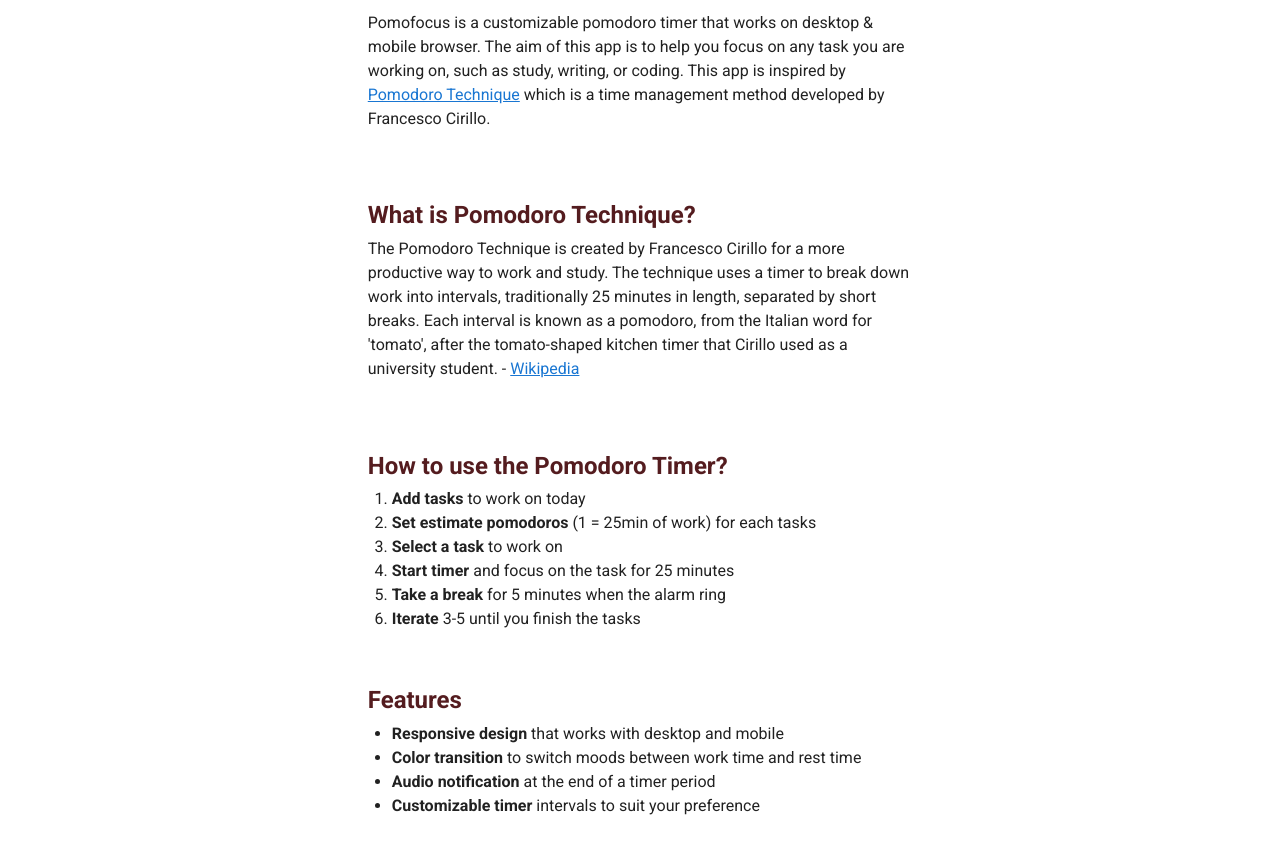
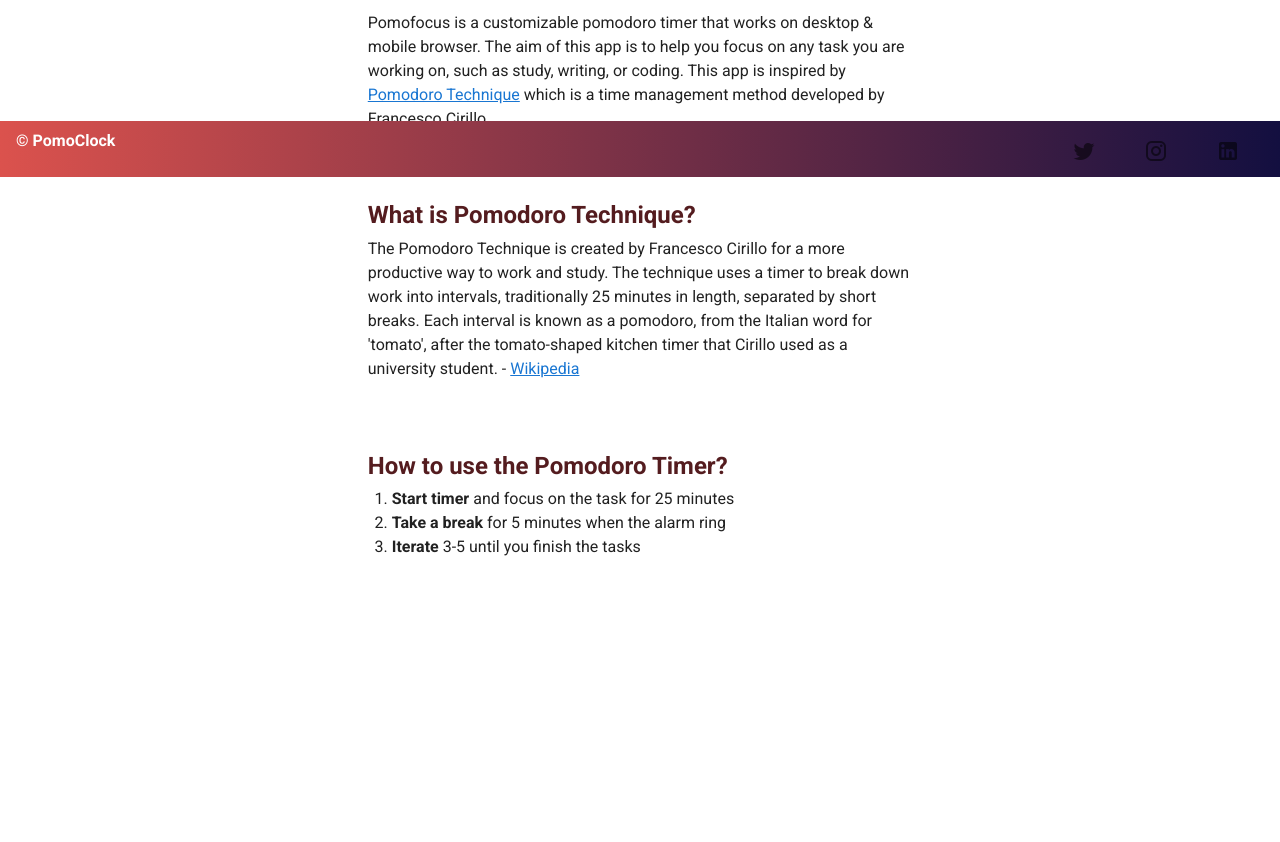
Before and after one commit to waledagne/PomodoroFocus, a Vue app: page / in a window 1280 px wide. Shown: the part 623-1465 px from the top of the page. After the commit the page ends 1206 px from the top, so only its background shows below. Built offline with nearby package versions, Linux system fonts and the light colour scheme.

Commit message:
Netlify deployment

```diff
--- a/src/App.vue
+++ b/src/App.vue
@@ -9,8 +9,8 @@
         </v-col>
       </v-row>
       </v-container>
+        <Footer />
    </v-content>
-    <Footer />
  </v-app>
 </template>
 
--- a/src/components/Description.vue
+++ b/src/components/Description.vue
@@ -49,12 +49,6 @@
           How to use the Pomodoro Timer?
         </h2>
         <ol class="features__list-ol">
-          <li><strong>Add tasks</strong> to work on today</li>
-          <li>
-            <strong>Set estimate pomodoros</strong> (1 = 25min of
-            work) for each tasks
-          </li>
-          <li><strong>Select a task</strong> to work on</li>
           <li>
             <strong>Start timer</strong> and focus on the task for 25
             minutes
@@ -69,7 +63,7 @@
         </ol>
       </div>
 
-      <div class="features container">
+      <!-- <div class="features container">
         <h2 class="catchcopy__header">Features</h2>
         <ul class="features__list">
           <li>
@@ -89,7 +83,7 @@
             preference
           </li>
         </ul>
-      </div>
+      </div> -->
     </div>
 </template>
 
--- a/src/components/Footer.vue
+++ b/src/components/Footer.vue
@@ -1,29 +1,29 @@
 <template>
-  <footer>
+  <v-footer class="footer">
     <p>&copy; PomoClock</p>
-     <div class="socials-wrap">
+     <div class="social-wrap">
       <a href="https://twitter.com/demakese" target="_blank" class="social"
-        ><span class="fa fa-twitter"></span
-      ></a>
+        ><v-icon>mdi-twitter</v-icon>
+      </a>
       <a href="https://www.instagram.com/wale_dagne" target="_blank" class="social"
-        ><span class="fa fa-instagram"></span
-      ></a>
+        ><v-icon>mdi-instagram</v-icon></a>
       <a
         href="https://www.linkedin.com/in/walelgn-dagne/"
         target="_blank"
         class="social"
-        ><span class="fa fa-linkedin"></span
-      ></a>
+        ><v-icon>mdi-linkedin</v-icon>
+      </a>
     </div>
-  </footer>
+  </v-footer>
 </template>
 
 <style scoped>
 footer {
- background-image: linear-gradient(to left, #130f40, '#db524d7');
+
   width: 100%;
   height: 7vh;
   position: fixed;
+  background-image: linear-gradient(to left, #130f40, #db524d);
   top: 93vh;
   display: flex;
   justify-content: space-between;
@@ -31,7 +31,7 @@
   padding: 0 1rem;
 }
 
-.socials-wrap {
+.social-wrap {
   display: flex;
   justify-content: center;
   align-items: center;
@@ -39,7 +39,7 @@
 
 .social {
   font-size: 1.25rem;
-  /* padding: 0.25rem 0.5rem; */
+  padding: 0.25rem 0.5rem;
   margin: 0 1rem;
   border-radius: 10px;
   color: rgba(255, 255, 255, 0.63);
--- a/src/components/Pomo.vue
+++ b/src/components/Pomo.vue
@@ -2,8 +2,8 @@
 <div>
      <Settings :dialog="dialog" />
     <v-card  class="mt-8">
-        <v-tabs @change = "changeTimerTabs" v-model="currentTimer" grow >
-            <v-tab v-for="timer in timers" :key="timer.name">
+        <v-tabs  @change = "changeTimerTabs" v-model="currentTimer" grow >
+            <v-tab  v-for="timer in timers" :key="timer.name">
                 {{ timer.name }}
             </v-tab>
                  </v-tabs>
@@ -11,7 +11,6 @@
            class="pa-6
           d-flex flex-column justify-center align-center"
           flat>
-
             <h1 class="time">{{displayMinutes}}:{{displaySeconds}}</h1>
 
         <div class="button-group">
```
